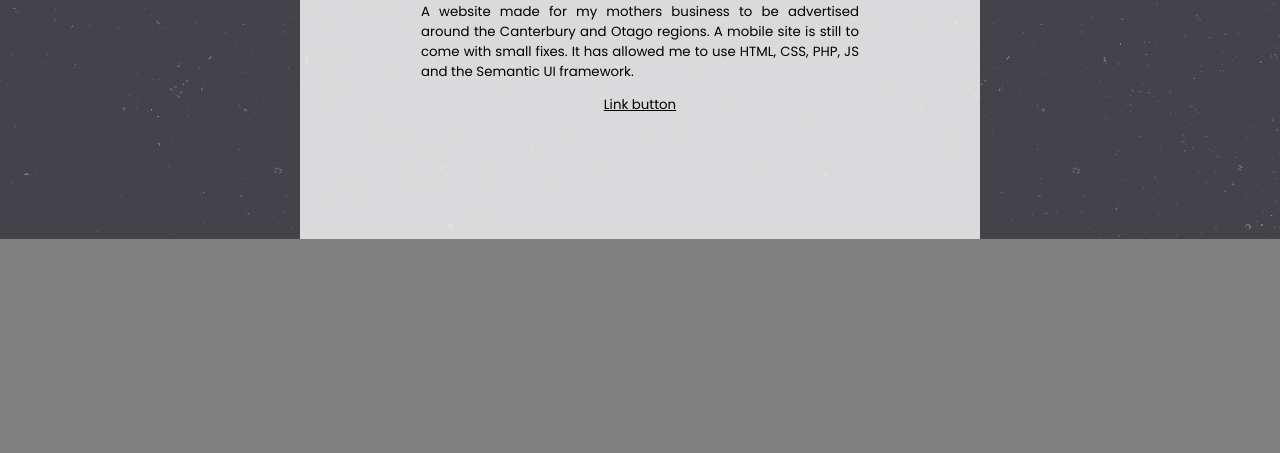
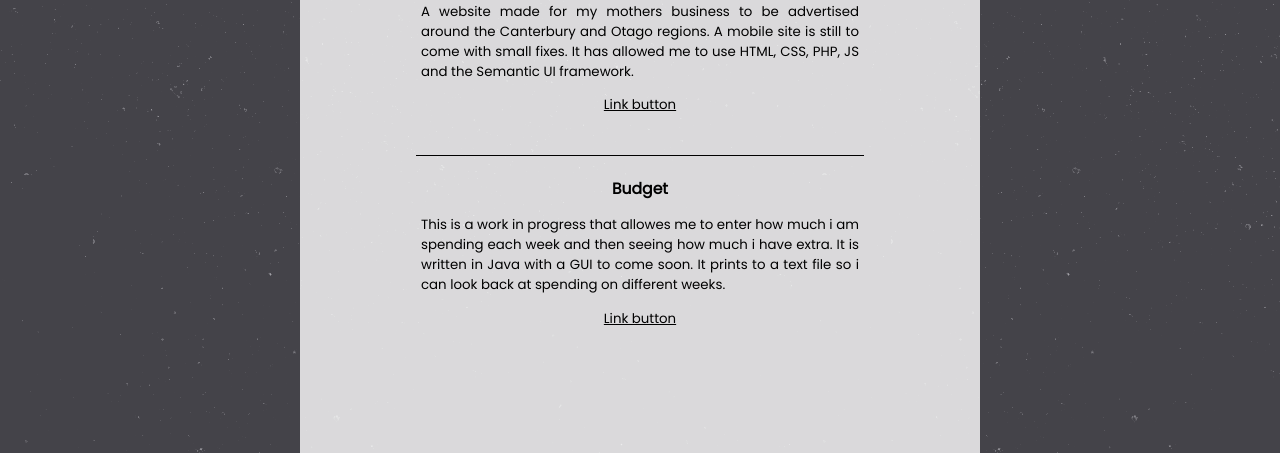
Before and after one commit to ThomasYoungson/My_Website, a plain HTML site: page index.html in a window 1280 px wide. Shown: the part 1328-1781 px from the top of the page. Before the commit the page ends 1567 px from the top, so only its background shows below. Drawn offline with Linux system fonts and the light colour scheme.

Commit message:
Added budget to the projects.

```diff
--- a/index.html
+++ b/index.html
@@ -52,6 +52,16 @@
                 A mobile site is still to come with small fixes. It has allowed me to use HTML, CSS, PHP, JS and the Semantic UI framework.</p>
             <a href="http://tyoungson.xyz/Nicki">Link button</a>
         </div>
+
+        <div class="project">
+            <h3>Budget</h3>
+            <p>
+                This is a work in progress that allowes me to enter how much i am spending each week and
+                then seeing how much i have extra. It is written in Java with a GUI to come soon. It prints
+                to a text file so i can look back at spending on different weeks.
+            </p>
+            <a href="https://github.com/ThomasYoungson/Budget">Link button</a>
+        </div>
     </main>
     <footer></footer>
 </body>
```
